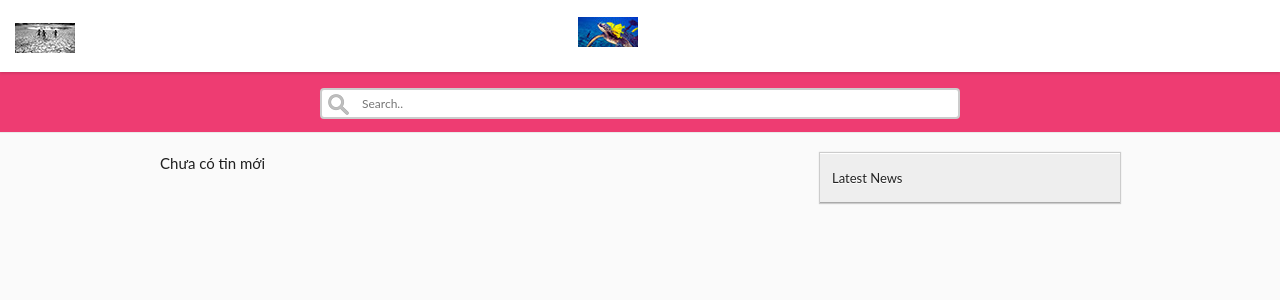
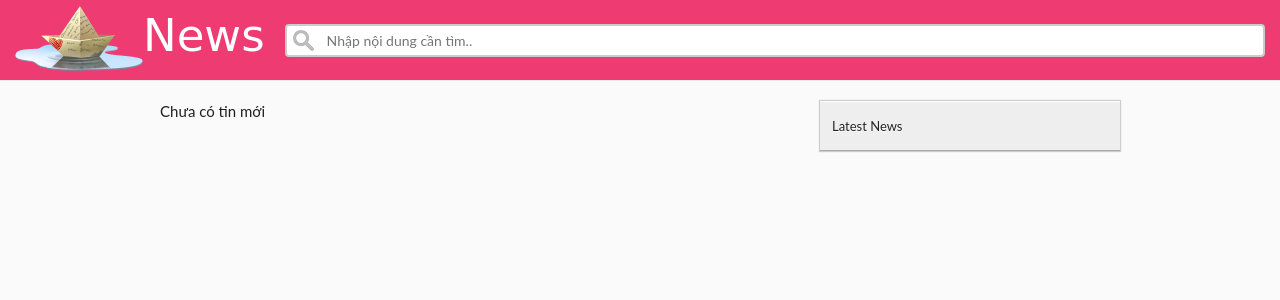
Before and after one commit to L15TH01-PT/WebPHP_News, a PHP site: page / in a window 1280 px wide. Shown: the top 300 px of the page. Run offline with PHP 8.4, Linux system fonts and the light colour scheme; data that the repository does not hold is empty.

Commit message:
Sửa header, thêm search.

```diff
--- a/css/main.css
+++ b/css/main.css
@@ -117,6 +117,34 @@ div.clear{
     width: 100%;
 }
 
+#header-search-contents {
+    max-width: 1320px;
+    min-width: 960px;
+    margin-left: auto;
+    margin-right: auto;
+    padding-left: 1.5rem;
+    padding-right: 1.5rem;
+}
+
+#header-search-left {
+    float: left;
+}
+
+#header-search-left > a {
+    color: #FFFFFF;
+    display: block;
+    padding: 6px 0;
+    text-decoration: none;
+    font-size: 45px;
+    font-family: 'Comic Sans MS';
+    margin-right:20px;
+}
+
+#header-search-main {
+    display: flex;
+    height: 80px;
+}
+
 #header-nav {
     background-color: #bb1a4b;
     box-shadow: 0 1px 3px 0 rgba(0, 0, 0, 0.18);
--- a/css/searchbox.css
+++ b/css/searchbox.css
@@ -1,4 +1,4 @@
-.search {
+input.search {
     background-color: white;
     background-image: url('../img/searchicon.png');
     background-position: 6px 4px;
@@ -6,7 +6,7 @@
     border: 2px solid #ccc;
     border-radius: 4px;
     box-sizing: border-box;
-    font-size: 12px;
+    font-size: 14px;
     padding: 6px 20px 6px 40px;
     width: 100%;
 }
--- a/index.php
+++ b/index.php
@@ -7,6 +7,7 @@ require getLibsPath('connect');
 <html xmlns="http://www.w3.org/1999/xhtml">
 <head>
     <title>Tin tức</title>
+    <link rel="shortcut icon" type="image/png" href="img/pool-boat-icon-title.png" />
     <meta http-equiv="content-type" content="text/html; charset=utf-8" />
     <link href="css/main.css" rel="stylesheet" />
     <link href="css/searchbox.css" rel="stylesheet" />
@@ -21,13 +22,15 @@ require getLibsPath('connect');
 
     <div id="contents">
         <?php
-        if(!isset($_GET['cat']))
+        if(!isset($_GET['cat'])&&!isset($_GET['search']))
         {
         ?>
         <div id="new-slideshow"></div>
         <?php
         }
         else
+        {
+            if(isset($_GET['cat']))
             {
                 require_once getModelPath('model_danhmuc');
                 $cat = thong_tin_sua_dm($conn,$_GET['cat']);
@@ -41,6 +44,7 @@ require getLibsPath('connect');
             <?php echo $cat['name'];?>
         </h1>
         <?php
+            }
         }
         ?>
         <div id="new-contents">
--- a/library/mylibs.php
+++ b/library/mylibs.php
@@ -29,6 +29,8 @@ function getMyLinkWithGet($path=array())
         $path['ac']=$_GET['ac'];
     if(!isset($path['cat'])&&isset($_GET['cat']))
         $path['cat']=$_GET['cat'];
+    if(!isset($path['search'])&&isset($_GET['search']))
+        $path['search']=$_GET['search'];
     return getMyLink($path);
 }
 
--- a/model/model_tintuc.php
+++ b/model/model_tintuc.php
@@ -1,5 +1,5 @@
 <?php
-function danh_sach_tt_main($conn,&$total=0,$page=1,$dm=0){
+function danh_sach_tt_main($conn,&$total=0,$dm=0,$page=1,$search=''){
     $sql='
 SELECT      ne.id,ne.title,ne.intro,ne.image,ne.category_id,ca.name
 FROM        news ne INNER JOIN category ca ON ne.category_id = ca.id
@@ -7,10 +7,14 @@ FROM        news ne INNER JOIN category ca ON ne.category_id = ca.id
 ORDER BY    ne.id DESC
 LIMIT       :start,:num
 ';
-    $sql=str_replace('{WHERE}',$dm>0?'WHERE ne.category_id=:catid':'',$sql);
+    $where=$dm>0?'WHERE ne.category_id=:catid':'';
+    $where=$where.($search!=''?($dm>0?' AND':'WHERE').' ne.title like :search':'');
+    $sql=str_replace('{WHERE}',$where,$sql);
     $stmt=$conn->prepare($sql);
     if($dm>0)
         $stmt->bindParam(":catid",$dm,PDO::PARAM_INT);
+    if($search != '')
+        $stmt->bindParam(":search",$search="%$search%",PDO::PARAM_STR);
     $stmt->bindValue(":start",(int)($page-1)*NUM_IN_PAGE,PDO::PARAM_INT);
     $stmt->bindValue(":num",(int)NUM_IN_PAGE,PDO::PARAM_INT);
     $stmt->execute();
@@ -20,10 +24,12 @@ LIMIT       :start,:num
 SELECT  COUNT(*)
 FROM    news ne
 {WHERE}';
-    $sql=str_replace('{WHERE}',$dm>0?'WHERE ne.category_id=:catid':'',$sql);
+    $sql=str_replace('{WHERE}',$where,$sql);
     $stmt=$conn->prepare($sql);
     if($dm>0)
         $stmt->bindParam(":catid",$dm,PDO::PARAM_INT);
+    if($search != '')
+        $stmt->bindParam(":search",$search,PDO::PARAM_STR);
     $stmt->execute();
 	$total = $stmt->fetchAll(PDO::FETCH_NUM);
     $total=$total[0][0];
--- a/module/header.php
+++ b/module/header.php
@@ -1,20 +1,18 @@
-<div id="header-top" class="grid-container">
+<!--<div id="header-top" class="grid-container">
+    <a class="grid-container" href="<?php echo getMyLink();?>">
         <div id="header-top-contents" class="grid-container">
             <div id="header-top-left">
-            <a class="grid-container" href="<?php echo getMyLink();?>">
-                <img src="img/thumb-004.jpg" />
-            </a>
+                <img src="img/pool-boat-icon.png" />
             </div>
             <div id="header-top-center">
-            <a href="<?php echo getMyLink();?>">
                     <img src="img/thumb-005.jpg" />
-            </a>
             </div>
             <div id="header-top-right">
             </div>
             <div class="clear"></div>
         </div>
-</div>
+    </a>
+</div>--!>
 <div id="header-search">
     <?php include getModulePath('header/search');?>
 </div>
--- a/module/header/search.php
+++ b/module/header/search.php
@@ -1,3 +1,13 @@
-<form action="" style="width: 50%; margin: auto;">
-    <input class="search" type="text" name="search" placeholder="Search..">
-</form>
+<div id="header-search-contents" class="grid-container">
+    <div id="header-search-left">
+        <a class="grid-container" href="<?php echo getMyLink();?>">
+            <img src="img/pool-boat-icon.png" /><span>News</span>
+        </a>
+    </div>
+    <div id="header-search-main">
+        <form action="" style="width: 100%; margin: auto;">
+            <input class="search" type="text" name="search" placeholder="Nhập nội dung cần tìm.." />
+        </form>
+    </div>
+    <div class="clear"></div>
+</div>
--- a/module/list_news_index.php
+++ b/module/list_news_index.php
@@ -4,13 +4,18 @@ require_once getModelPath('model_tintuc');
 require_once getModulePath('list/item');
 $total=0;
 $page=getReGet('page',1);
-$data=danh_sach_tt_main($conn,$total,$page,getReGet('cat',0));
+$data=danh_sach_tt_main($conn,$total,getReGet('cat',0),$page,getReGet('search',''));
 if(count($data) == 0)
 {
-    echo "Chưa có tin mới";
+    if(getReGet('search','')!='')
+        echo "<p>Không tìm thấy tin tức cần tìm</p>";
+    else
+        echo "<p>Chưa có tin mới</p>";
 }
 else
 {
+    if(getReGet('search','')!='')
+        echo "<p style='padding: 5px;margin-bottom: 25px;'>Tìm thấy <b>$total</b> tin tức";// với từ khóa <b>".getReGet('search','')."</b></p>";
     foreach ($data as $item)
     {
         addListNewsItem($item);
@@ -24,7 +29,7 @@ else
         {
     ?>
     <div class="back">
-        <a href="<?php echo getMyLinkWithGet(array('page'=>$page-1));?>">Tin cũ hơn</a>
+        <a href="<?php echo getMyLinkWithGet(array('page'=>$page-1));?>">Tin mới hơn</a>
     </div>
     <?php
         }
@@ -32,7 +37,7 @@ else
         {
     ?>
     <div class="next">
-        <a href="<?php echo getMyLinkWithGet(array('page'=>$page+1));?>">Tin mới hơn</a>
+        <a href="<?php echo getMyLinkWithGet(array('page'=>$page+1));?>">Tin cũ hơn</a>
     </div>
     <?php
         }
```
Also changed, not shown: img/[Originals]/pool-boat-icon.png (added), img/pool-boat-icon-title.png (added), img/pool-boat-icon.png (added), 1 other file. Lines whose indentation alone changed are shown as unchanged.
